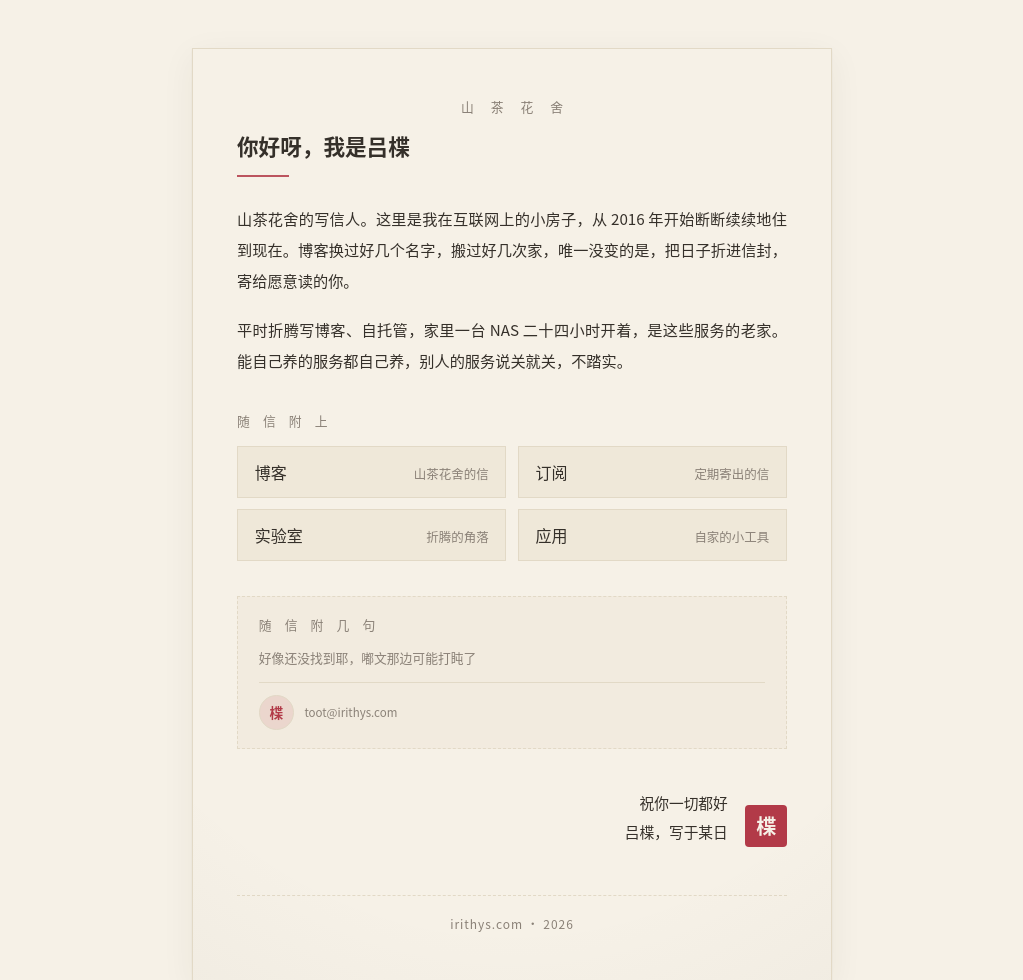
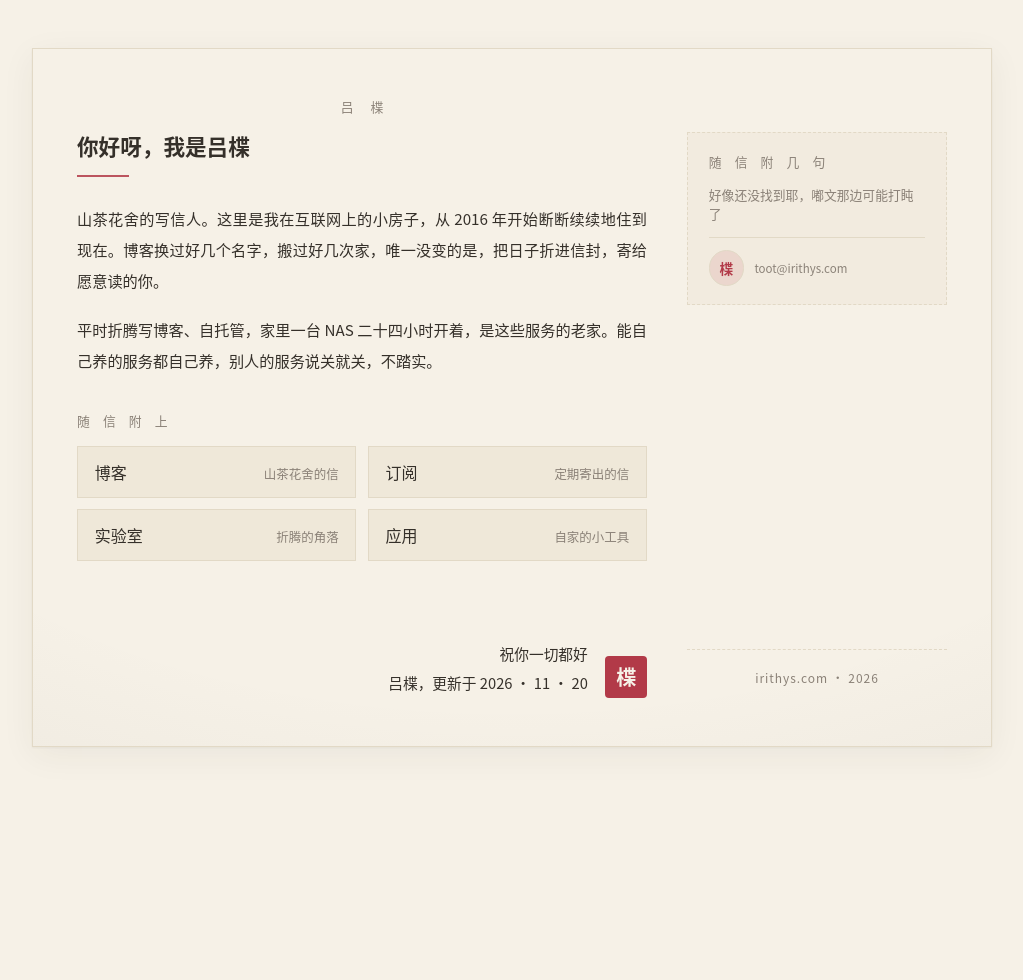
Before and after one commit to Irithys/home, a plain HTML site: page index.html in a window 1280 px wide. Shown: the top 980 px of the page, without its empty margins (128-1151 px from the left). After the commit the page ends 811 px from the top, so only its background shows below. Drawn offline with Linux system fonts and the light colour scheme; no server answers.

Commit message:
嘟文挪到右栏，标题改吕楪，落款显示更新日期

```diff
--- a/index.html
+++ b/index.html
@@ -7,7 +7,7 @@
   <meta name="author" content="吕楪">
   <meta name="theme-color" content="#f6f1e7" media="(prefers-color-scheme: light)">
   <meta name="theme-color" content="#221f1a" media="(prefers-color-scheme: dark)">
-  <title>吕楪，山茶花舍的写信人</title>
+  <title>吕楪 · 个人主页</title>
   <style>
     :root {
       --paper: #f6f1e7;
@@ -41,12 +41,28 @@
     }
     .letter {
       width: 100%;
-      max-width: 640px;
+      max-width: 960px;
       background: var(--paper);
       position: relative;
       padding: 3rem 2.75rem;
       border: 1px solid var(--border);
       box-shadow: 0 1px 2px rgba(53, 48, 42, 0.05), 0 8px 32px rgba(53, 48, 42, 0.06);
+      display: grid;
+      grid-template-columns: minmax(0, 1fr) 260px;
+      grid-template-areas: "main side";
+      gap: 2.5rem;
+      align-items: start;
+    }
+    .letter-main { grid-area: main; min-width: 0; }
+    .toots-wrap { grid-area: side; margin: 0; }
+    @media (max-width: 860px) {
+      .letter {
+        max-width: 640px;
+        grid-template-columns: minmax(0, 1fr);
+        grid-template-areas: "main" "side";
+        gap: 0;
+      }
+      .toots-wrap { margin: 2.2rem 0 0; }
     }
     @media (max-width: 560px) {
       body { padding: 3vh 0.9rem 6vh; }
@@ -265,7 +281,8 @@
 </head>
 <body>
   <main class="letter">
-    <p class="eyebrow">山 茶 花 舍</p>
+    <div class="letter-main">
+      <p class="eyebrow">吕 楪</p>
 
     <h1 class="salutation">你好呀，我是吕楪</h1>
 
@@ -282,9 +299,8 @@
         <li><a href="https://lab.irithys.com/" target="_blank" rel="noopener">实验室<span class="note">折腾的角落</span></a></li>
         <li><a href="https://app.irithys.com/" target="_blank" rel="noopener">应用<span class="note">自家的小工具</span></a></li>
       </ul>
-    </section>
-
-    <section class="toots-wrap" data-toots data-limit="3">
+    </div>
+    <aside class="toots-wrap" data-toots data-limit="3">
       <p class="toots-title">随 信 附 几 句</p>
       <ul class="toots" aria-live="polite">
         <li class="toot--loading">正在翻最近的嘟文，稍等一下</li>
@@ -293,12 +309,12 @@
         <span class="toots-avatar" aria-hidden="true">楪<img alt="" width="44" height="44" hidden></span>
         <a href="https://toot.irithys.com/@thy" target="_blank" rel="noopener">toot@irithys.com</a>
       </div>
-    </section>
+    </aside>
 
     <div class="signoff">
       <div class="signoff-text">
         <p>祝你一切都好</p>
-        <p>吕楪，写于某日</p>
+        <p>吕楪，更新于 <time id="updated" data-fallback="某日">某日</time></p>
       </div>
       <div class="seal" aria-hidden="true">楪</div>
     </div>
@@ -309,6 +325,14 @@
   </main>
 
   <script>
+      var updated = document.getElementById("updated");
+      if (updated) {
+        var now = new Date();
+        var mm = String(now.getMonth() + 1).padStart(2, "0");
+        var dd = String(now.getDate()).padStart(2, "0");
+        updated.textContent = now.getFullYear() + " · " + mm + " · " + dd;
+      }
+
     (function () {
       var FEED = "https://toot.irithys.com/@thy/feed.rss";
       var TIMEOUT = 20000;
```
